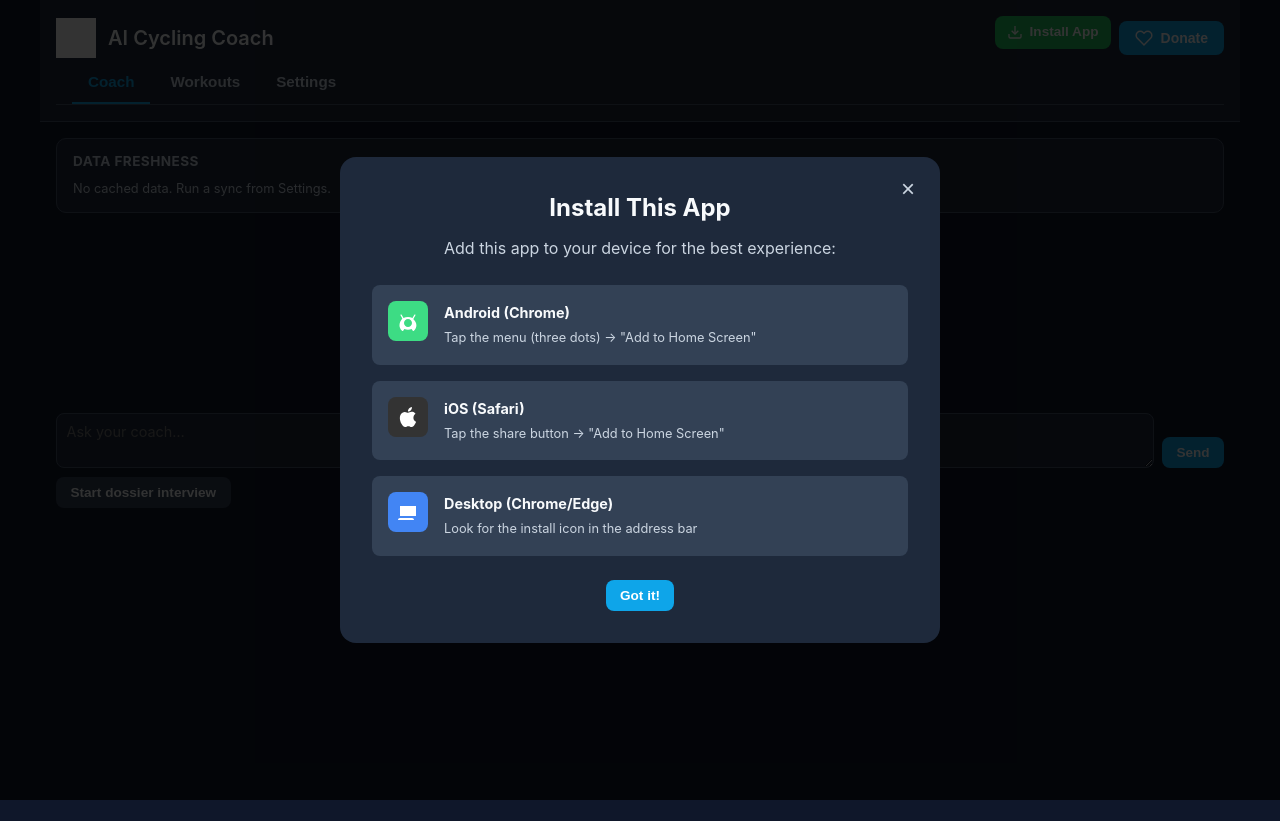
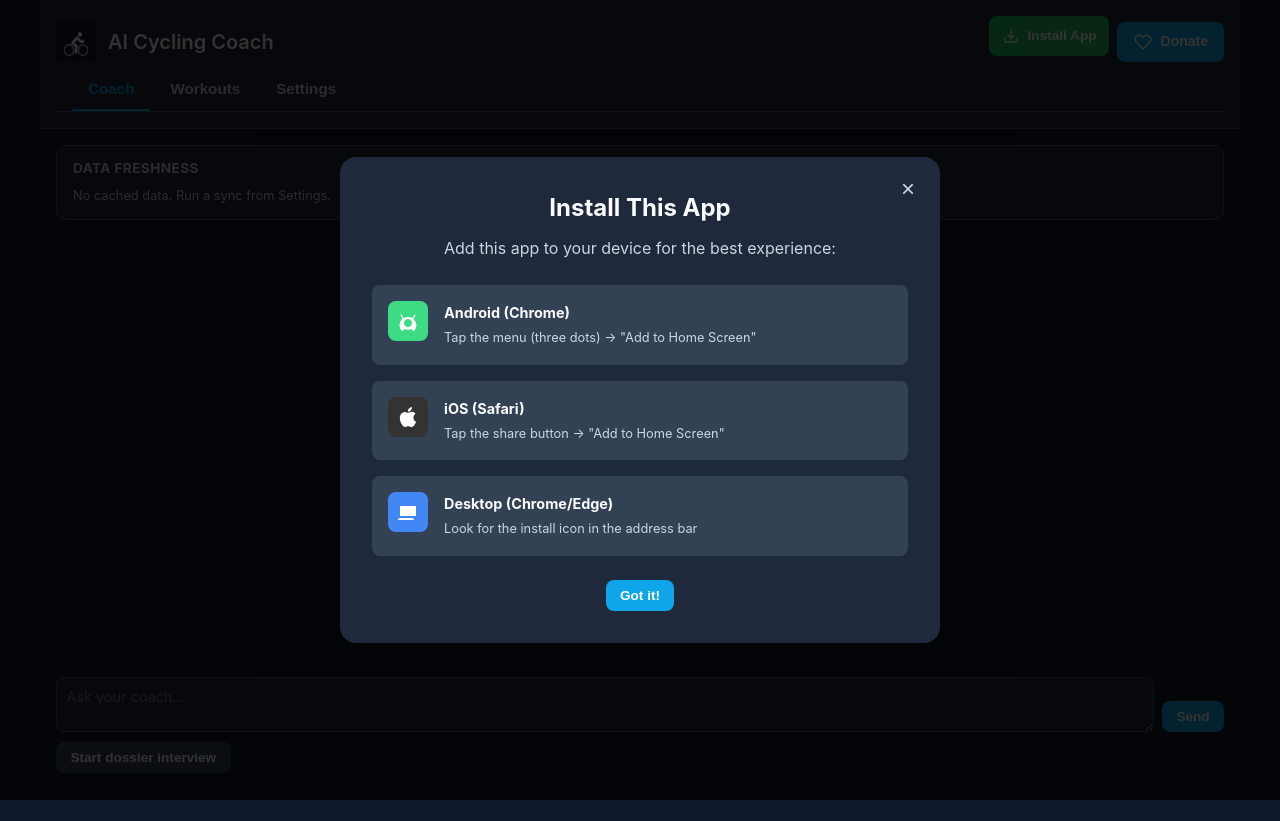
Before and after one commit to JC-Concepts/AI_CyclingCoachPWA, a website with bundled scripts: page index.html in a window 1280 px wide. Before the commit the page ends 800 px from the top, so only its background shows below. Built offline with nearby package versions, Linux system fonts and the light colour scheme; no server answers.

Commit message:
chore(ui): minor tweaks before merge

```diff
--- a/css/style.css
+++ b/css/style.css
@@ -64,7 +64,6 @@ body {
 .logo-img {
     width: 40px;
     height: 40px;
-    filter: brightness(0) invert(1);
 }
 
 .logo h1 {
@@ -133,9 +132,30 @@ body {
     height: 18px;
 }
 
+.btn-icon-wrap {
+    display: inline-flex;
+    align-items: center;
+    justify-content: center;
+    width: 20px;
+    height: 20px;
+    flex-shrink: 0;
+}
+
+.btn-icon-wrap svg {
+    width: 18px;
+    height: 18px;
+}
+
 .install-btn-header, .donate-btn-header {
     vertical-align: middle;
     line-height: 1.25;
+    align-items: center;
+    display: inline-flex;
+    height: 40px;
+    min-height: 40px;
+    max-height: 40px;
+    padding: 0.5rem 1rem;
+    box-sizing: border-box;
 }
     background: none;
     border: none;
@@ -954,15 +974,22 @@ body {
 .fr-stale { color: var(--warning); }
 .fr-empty { font-size: 0.8rem; color: var(--text-secondary); }
 
+.tab-panel.active {
+    display: flex;
+    flex-direction: column;
+    height: calc(100vh - 140px);
+    max-height: calc(100vh - 140px);
+    overflow: hidden;
+}
+
 .chat-log {
     display: flex;
     flex-direction: column;
     gap: 0.5rem;
-    min-height: 160px;
-    max-height: 52vh;
+    flex: 1;
     overflow-y: auto;
     padding: 0.5rem 0.25rem;
-    margin-bottom: 0.75rem;
+    min-height: 0;
 }
 
 .msg {
--- a/index.html
+++ b/index.html
@@ -21,17 +21,17 @@
                 </div>
                 <div class="header-actions">
                     <button class="install-btn-header" id="installBtn" title="Install App">
-                        <svg viewBox="0 0 24 24" fill="none" stroke="currentColor" stroke-width="2">
+                        <span class="btn-icon-wrap"><svg viewBox="0 0 24 24" fill="none" stroke="currentColor" stroke-width="2">
                             <path d="M21 15v4a2 2 0 0 1-2 2H5a2 2 0 0 1-2-2v-4"></path>
                             <polyline points="7 10 12 15 17 10"></polyline>
                             <line x1="12" y1="15" x2="12" y2="3"></line>
-                        </svg>
+                        </svg></span>
                         Install App
                     </button>
                     <button class="donate-btn-header" onclick="document.getElementById('donateModal').style.display='flex'">
-                        <svg viewBox="0 0 24 24" fill="none" stroke="currentColor" stroke-width="2">
+                        <span class="btn-icon-wrap"><svg viewBox="0 0 24 24" fill="none" stroke="currentColor" stroke-width="2">
                             <path d="M20.84 4.61a5.5 5.5 0 0 0-7.78 0L12 5.67l-1.06-1.06a5.5 5.5 0 0 0-7.78 7.78l1.06 1.06L12 21.23l7.78-7.78 1.06-1.06a5.5 5.5 0 0 0 0-7.78z"></path>
-                        </svg>
+                        </svg></span>
                         Donate
                     </button>
                 </div>
```
